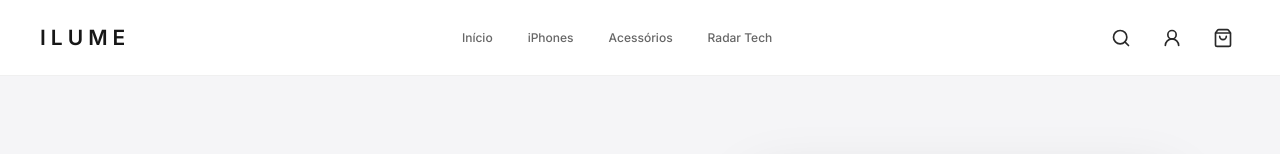
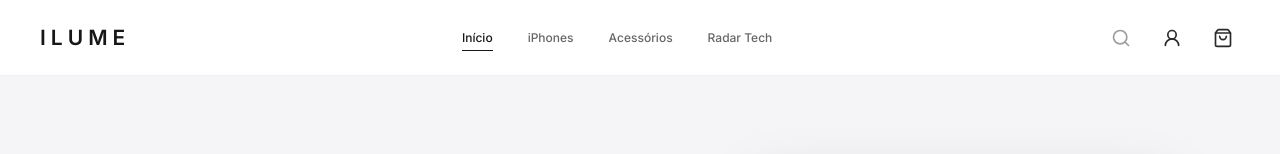
Before and after one commit to ytmatheus332-maker/ilume-tech-store, a React (Vite) app: page / in a window 1280 px wide. Shown: the top 154 px of the page. Built offline with nearby package versions, Linux system fonts and the light colour scheme; no server answers.

Commit message:
Atualizar o Header.css

```diff
--- a/src/components/Header.css
+++ b/src/components/Header.css
@@ -66,11 +66,13 @@
   transition: transform 0.25s ease;
 }
 
-.navigation a:hover {
+.navigation a:hover,
+.navigation a[aria-current="page"] {
   color: #171717;
 }
 
-.navigation a:hover::after {
+.navigation a:hover::after,
+.navigation a[aria-current="page"]::after {
   transform: scaleX(1);
   transform-origin: left;
 }
@@ -99,8 +101,13 @@
     color 0.2s ease;
 }
 
-.header-actions button:hover {
+.header-actions button:hover:not(:disabled) {
   background: #f1f1f1;
+}
+
+.header-actions button:disabled {
+  cursor: not-allowed;
+  opacity: 0.45;
 }
 
 .header-actions button:focus-visible,
```
